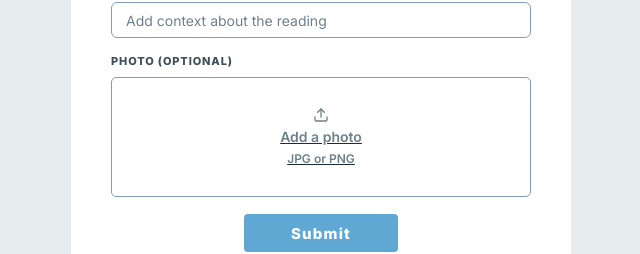
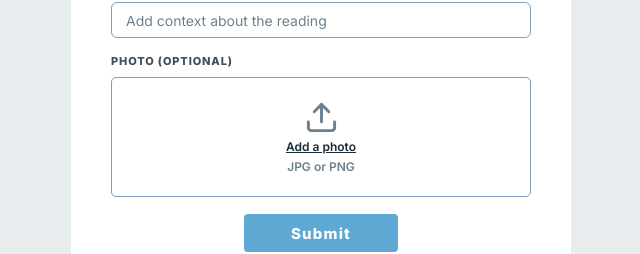
Before and after one commit to JumboCode/massachusetts-river-alliance, a Next.js app: page /submit in a window 1280 px wide. Shown: the part 885-1139 px from the top of the page, without its empty margins (319-959 px from the left). Built offline with nearby package versions, Linux system fonts and the light colour scheme.

Commit message:
minor fixes to button

```diff
--- a/src/components/photo-upload.tsx
+++ b/src/components/photo-upload.tsx
@@ -99,14 +99,12 @@ export function PhotoUpload({ value, onChange }: PhotoUploadProps) {
                 <Button
                     type="button"
                     variant="outline"
-                    className="flex h-30 w-full cursor-pointer flex-col items-center justify-center gap-1 rounded-md border border-input text-body underline peer-focus-visible:ring-3"
+                    className="h-30 w-full flex-col items-center justify-center gap-1 rounded-md"
                     onClick={() => inputRef.current?.click()}
                 >
-                    <Upload size={35} className="text-muted-foreground" />
-                    <span className="text-muted-foreground">Add a photo</span>
-                    <span className="text-meta text-muted-foreground">
-                        JPG or PNG
-                    </span>
+                    <Upload className="size-8.75 text-muted-foreground" />
+                    <span className="underline">Add a photo</span>
+                    <span className="text-muted-foreground">JPG or PNG</span>
                 </Button>
             )}
             {error && <FieldError>{error}</FieldError>}
```
